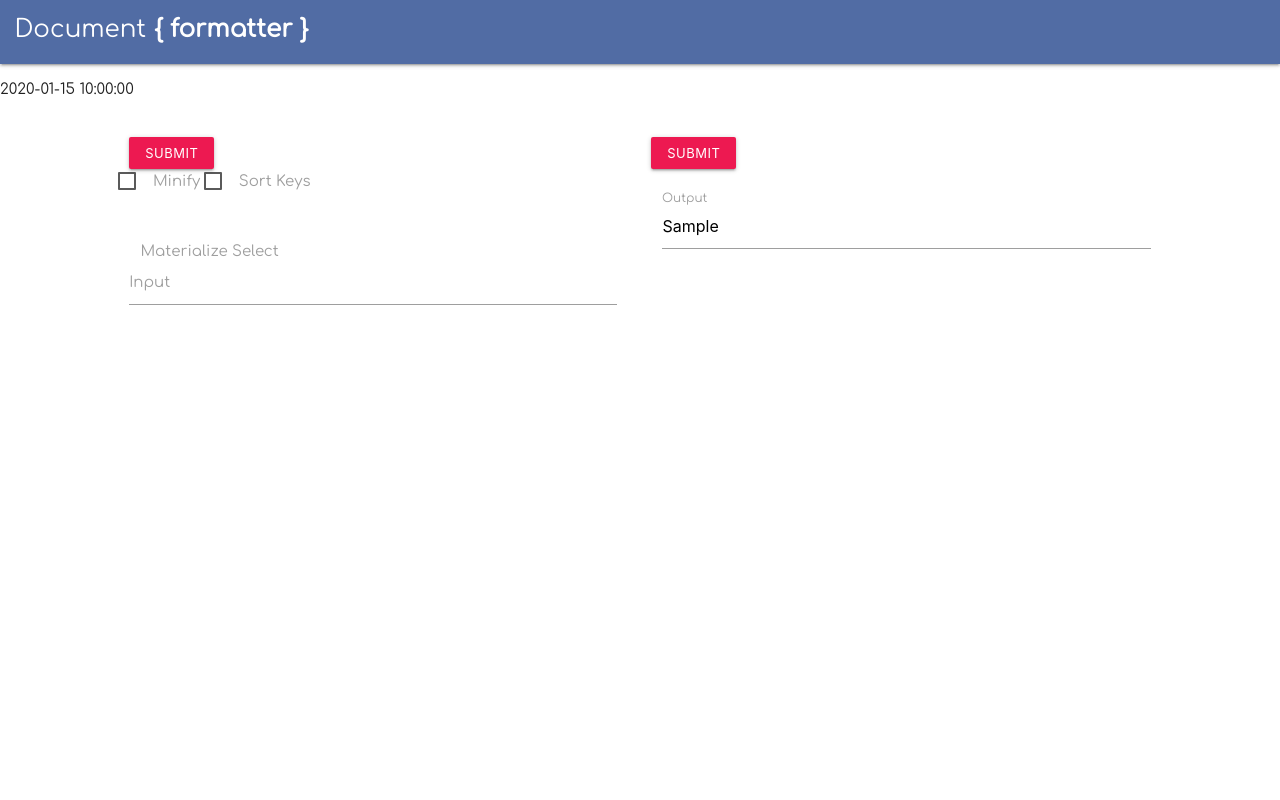
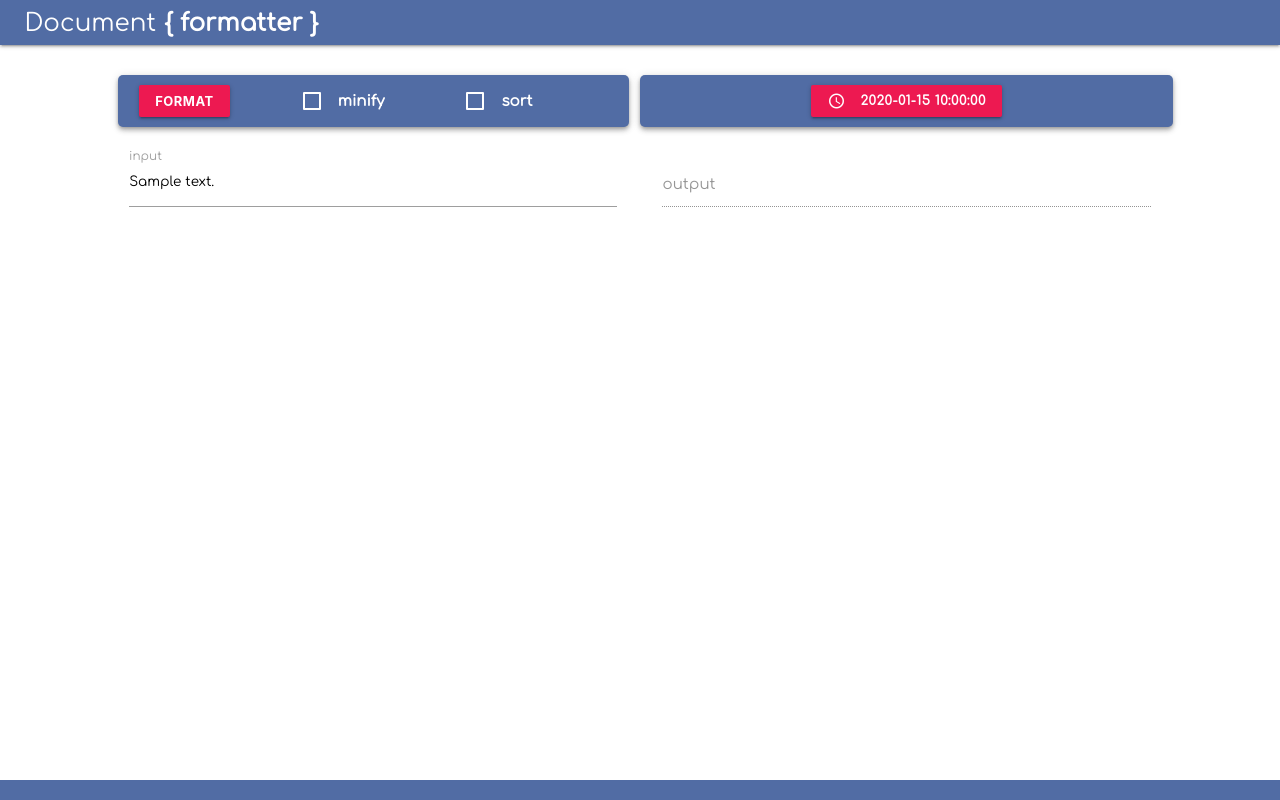
Before and after one commit to psilva-leo/documentFormatter, a Flask app: template templates/json.html in a window 1280 px wide. Run offline with Flask 2, Linux system fonts and the light colour scheme; the template is opened without the code that fills it: most values are stand-ins (such as "Sample title", 1, 10 or a date in 2020).

Commit message:
finished layout

```diff
--- a/parser/json_parser.py
+++ b/parser/json_parser.py
@@ -14,12 +14,12 @@
     def __setup(self):
         pass
 
-    def parse_data(self, data: str, indent: int = 2, sort_keys: bool = False) -> Tuple[str, str]:
+    def parse_data(self, data: str, indent: int = 2, sort_keys: bool = False) -> Tuple[str, str or None]:
         try:
             json_string = json.loads(data)
             json_formatted = json.dumps(json_string, indent=indent, sort_keys=sort_keys)
 
-            return json_formatted, ''
+            return json_formatted, None
         except ValueError as error:
             print(error)
             return data, error.__str__()
--- a/resources/base_resource.py
+++ b/resources/base_resource.py
@@ -28,7 +28,7 @@
     @staticmethod
     def _get_elapsed_time():
         if request.method == 'POST':
-            return "{0:.4f}".format(time.time() - g.start_time)
+            return "{0:.4f} ms".format(1000 * (time.time() - g.start_time))
 
         return None
 
--- a/static/css/colors.css
+++ b/static/css/colors.css
@@ -13,3 +13,7 @@
 .experian-pink {
   background-color: rgb(237,25,81) !important;
 }
+
+.experian-black-text {
+  color: rgb(0,0,0) !important;
+}
--- /dev/null
+++ b/static/css/overriden.css
@@ -0,0 +1,42 @@
+[type="checkbox"] + span:not(.lever):before,
+[type="checkbox"]:not(.filled-in) + span:not(.lever):after {
+  content: '';
+  position: absolute;
+  top: 0;
+  left: 0;
+  width: 18px;
+  height: 18px;
+  z-index: 0;
+  border: 2px solid #ffffff;
+  border-radius: 1px;
+  margin-top: 3px;
+  -webkit-transition: .2s;
+  transition: .2s;
+}
+
+[type="checkbox"]:checked + span:not(.lever):before {
+  top: -4px;
+  left: -5px;
+  width: 12px;
+  height: 22px;
+  border-top: 2px solid transparent;
+  border-left: 2px solid transparent;
+  border-right: 2px solid #ffffff;
+  border-bottom: 2px solid #ffffff;
+  -webkit-transform: rotate(40deg);
+          transform: rotate(40deg);
+  -webkit-backface-visibility: hidden;
+          backface-visibility: hidden;
+  -webkit-transform-origin: 100% 100%;
+          transform-origin: 100% 100%;
+}
+
+textarea.materialize-textarea:focus:not([readonly]) {
+  border-bottom: 1px solid rgb(237,25,81);
+  -webkit-box-shadow: 0 1px 0 0 rgb(237,25,81);
+          box-shadow: 0 1px 0 0 rgb(237,25,81);
+}
+
+textarea.materialize-textarea:focus:not([readonly]) + label {
+  color: rgb(237,25,81);
+}
--- a/templates/base.html
+++ b/templates/base.html
@@ -4,31 +4,31 @@
     <meta charset="utf-8">
     <meta http-equiv="X-UA-Compatible" content="IE=edge">
     <meta name="viewport" content="width=device-width, initial-scale=1">
-    <title>Doc {formatter}</title>
+    <title>Document {formatter}</title>
+    <link rel="stylesheet" href="https://fonts.googleapis.com/icon?family=Material+Icons">
     <link rel="stylesheet" href="https://fonts.googleapis.com/css?family=Comfortaa&display=swap">
     <link rel="stylesheet" href="https://cdnjs.cloudflare.com/ajax/libs/materialize/1.0.0/css/materialize.min.css">
     <link rel="stylesheet" href="{{ url_for('static', filename='css/base.css') }}">
     <link rel="stylesheet" href="{{ url_for('static', filename='css/colors.css') }}">
+    <link rel="stylesheet" href="{{ url_for('static', filename='css/overriden.css') }}">
   </head>
   <body style="font-family: 'Comfortaa', cursive;">
-    <nav class="experian-blue">
+    <nav class="experian-blue" style="height: 45px;">
       <div class="nav-wrapper">
-        <h5 style="font-weight: lighter">
+        <h5 style="font-weight: lighter; margin: 10px">
           &nbsp Document
           <span style="font-weight: bold">{ formatter } </span>
         </h5>
       </div>
     </nav>
     <main>
-      {% if elapsed_time is not none %}
-        <p>{{ elapsed_time }}</p>
-      {% endif %}
       {% block container %}
       {% endblock %}
     </main>
-    <script src="https://code.jquery.com/jquery-3.4.1.min.js" integrity="sha256-CSXorXvZcTkaix6Yvo6HppcZGetbYMGWSFlBw8HfCJo=" crossorigin="anonymous"></script>
+    <footer class="page-footer experian-blue">
+    </footer>
     <script src="https://cdnjs.cloudflare.com/ajax/libs/materialize/1.0.0/js/materialize.min.js"></script>
-    {% block scripts %}
-    {% endblock %}
+        {% block script %}
+        {% endblock %}
   </body>
 </html>
--- a/templates/json.html
+++ b/templates/json.html
@@ -2,57 +2,50 @@
 
 {% block container %}
 
-  <div class="row" style="padding-top: 20px">
+  <div class="row" style="padding-top: 30px">
     <div class="col s10 offset-s1 m5 offset-m1">
       <form class="col s12" action="/json.html" method="post">
-        <div class="row">
-          <div class="col s12">
-            <button class="btn waves-effect waves-light btn-small experian-pink" type="submit" name="action">Submit</button>
+        <div class="row valign-wrapper z-depth-2 experian-blue" style="padding: 10px; border-radius: 5px;">
+          <div class="col s4">
+            <button class="btn waves-effect waves-light btn-small experian-pink" type="submit" name="action" style="font-weight: bold">format</button>
           </div>
-
+          <div class="col s4">
             <label>
               <input type="checkbox" name="minify"/>
-            <span>Minify</span>
+              <span style="color: white; font-weight: bold">minify</span>
             </label>
-
+          </div>
+          <div class="col s4">
             <label>
               <input type="checkbox" name="sort_keys"/>
-            <span>Sort Keys</span>
+              <span style="color: white; font-weight: bold">sort</span>
             </label>
-
-
           </div>
-
-          <div class="input-field col s12">
-            <select name="indent">
-              <option value="2">Indent 2</option>
-              <option value="4">Indent 4</option>
-              <option value="8">Indent 8</option>
-            </select>
-            <label>Materialize Select</label>
         </div>
-
-
-
         <div class="row">
           <div class="input-field col s12">
-            <textarea id="ugly-json-textarea" name="json-textarea" class="materialize-textarea"></textarea>
-            <label for="ugly-json-textarea">Input</label>
+            <textarea id="ugly-json-textarea" name="json-textarea" class="materialize-textarea" style="font-family: 'Comfortaa', cursive; font-size: 90%;">{{ request_text }}</textarea>
+            <label for="ugly-json-textarea">input</label>
           </div>
         </div>
       </form>
     </div>
     <div class="col s10 offset-s1 m5">
-      <div class="row">
-        <div class="col s12">
-          <button class="btn waves-effect waves-light btn-small experian-pink" type="submit" name="action">Submit</button>
+      <div class="row z-depth-2 experian-blue" style="padding: 10px; border-radius: 5px;">
+        <div class="col s12 center">
+          <a class="btn btn-small experian-pink" style="font-weight: bold">
+            <i class="material-icons left">access_time</i>
+            {% if elapsed_time is not none %}
+              <span style="text-transform: lowercase !important;">{{ elapsed_time }}</span>
+            {% endif %}
+          </a>
         </div>
       </div>
       <div class="row">
         <div class="col s12">
           <div class="input-field col s12">
-            <textarea id="beauty-json-textarea" name="json-textarea" class="materialize-textarea">{{ formatted_json }}</textarea>
-            <label for="beauty-json-textarea">Output</label>
+            <textarea disabled id="beauty-json-textarea" name="json-textarea" class="materialize-textarea {% if error is not none %}experian-pink-text{% else %}experian-black-text{% endif %}" style="font-family: 'Comfortaa', cursive; font-size: 90%;">{% if error is none %}{{ formatted_json }}{% else %}{{ error }}{% endif %}</textarea>
+            <label for="beauty-json-textarea">output</label>
           </div>
         </div>
       </div>
```
Also changed, not shown: resources/json_resource.py (+7 -4 lines), static/css/base.css (indentation only). Lines whose indentation alone changed are shown as unchanged.
